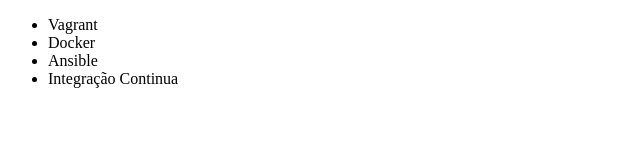
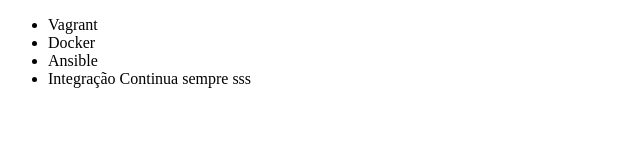
Before and after one commit to Pedronkl/repositorio-do-pedro, a plain HTML site: page Pojeto/Index.html in a window 1280 px wide. Shown: the full height of the page, 0-640 px from the left. Drawn offline with Linux system fonts and the light colour scheme.

Commit message:
Alterado para teste

```diff
--- a/Pojeto/Index.html
+++ b/Pojeto/Index.html
@@ -9,7 +9,7 @@
         <li>Vagrant</li>
         <li>Docker</li>
         <li>Ansible</li>
-        <li>Integração Continua</li>
+        <li>Integração Continua sempre sss</li>
     </ul>
 </body>
 </html>
```
